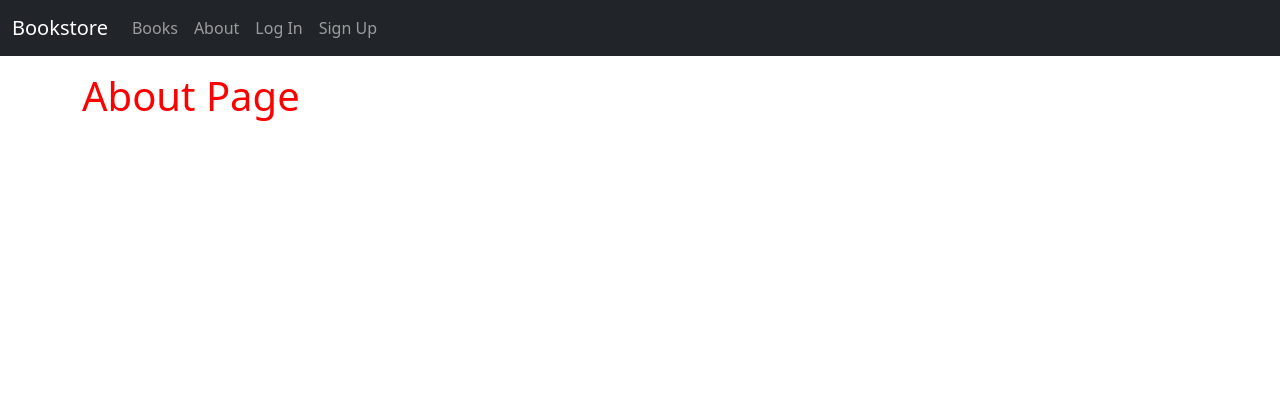
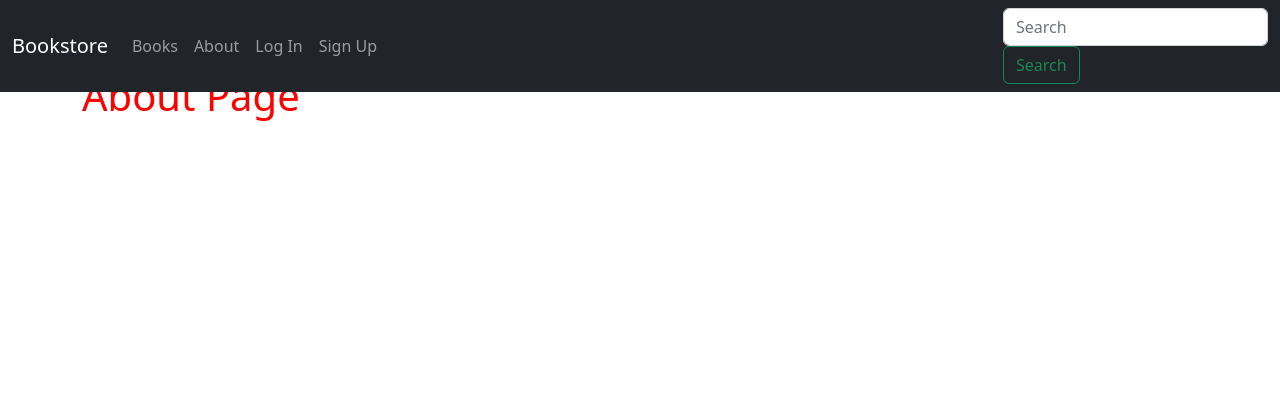
Before and after one commit to stepangreenberg/bookstore, a Django app: page /about/ in a window 1280 px wide. Shown: the top 420 px of the page. Run offline with Django 4.2, Linux system fonts and the light colour scheme; parts of the project's set-up code (start-up, migrations or seed data) failed here and were passed over.

Commit message:
base incorrect search

```diff
--- a/templates/_base.html
+++ b/templates/_base.html
@@ -37,6 +37,10 @@
                     </li>
                 {% endif %}
             </ul>
+            <form class="flex" action="{% url 'search_results' %}" method="get">
+                <input class="form-control me-2" type="search" name="q" placeholder="Search" aria-label="Search">
+                <button class="btn btn-outline-success" type="submit">Search</button>
+            </form>
         </div>
     </div>
 </nav>
```
